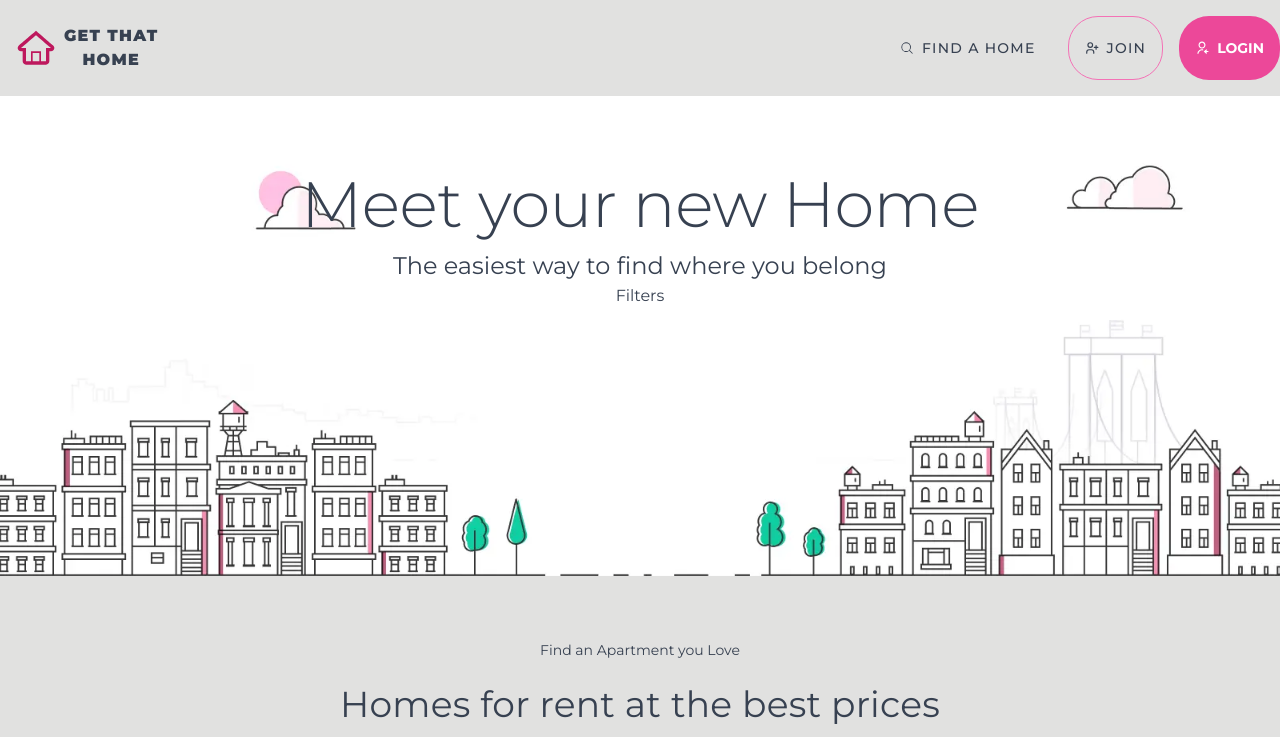
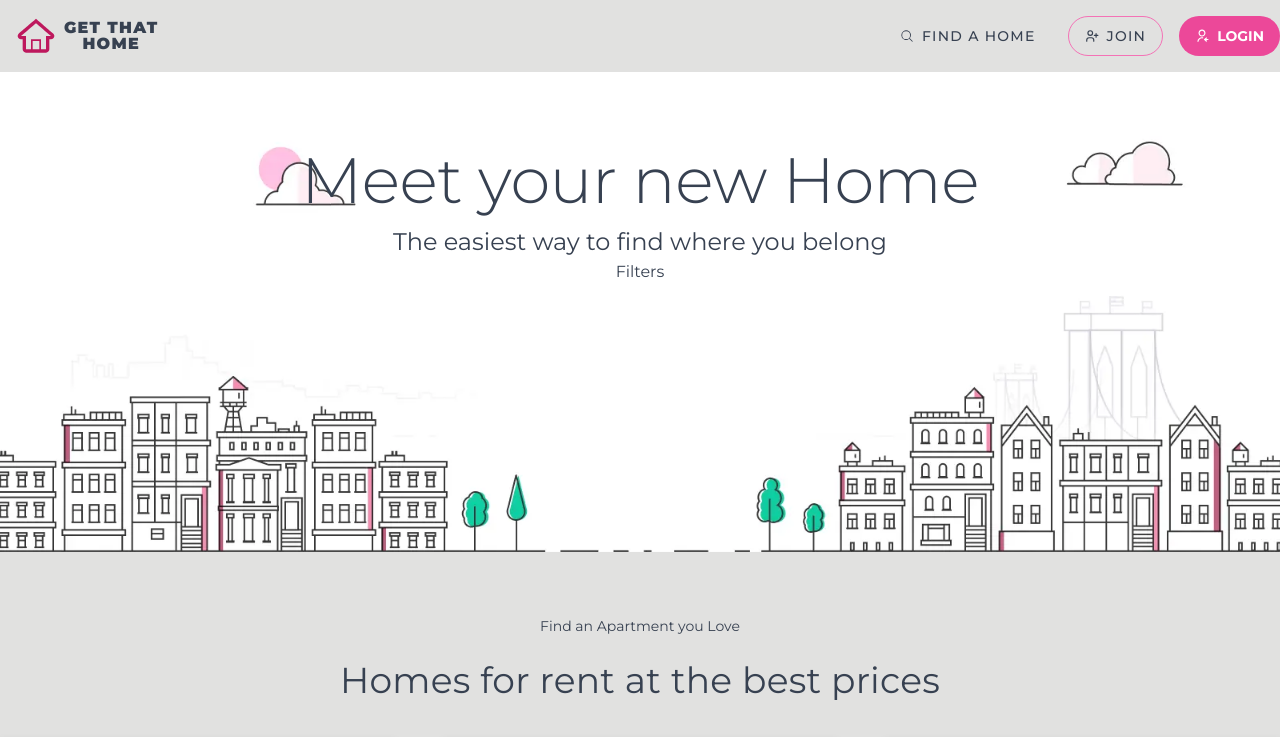
Before and after one commit to AlexMendozaEt/Vite-React-GetThatHome, a React (Vite) app: page / in a window 1280 px wide. Shown: the top 737 px of the page. Built offline with nearby package versions, Linux system fonts and the light colour scheme.

Commit message:
chore update logo styles

```diff
--- a/src/components/Logo/logo.jsx
+++ b/src/components/Logo/logo.jsx
@@ -9,9 +9,10 @@ function Logo({ ...props }) {
   return (
     <StyledAnchor {...props}>
       <TiHomeOutline size={"2.5rem"} color={theme.colors.pink[700]} />
-      GET THAT
-      <br />
-      HOME
+      <div className="title">
+        <p>GET THAT</p>
+        <p>HOME</p>
+      </div>
     </StyledAnchor>
   );
 }
--- a/src/components/Logo/styles.js
+++ b/src/components/Logo/styles.js
@@ -7,17 +7,17 @@ function sizeStyles(size) {
   switch (size) {
     case "sm":
       return `
-        padding: 0.375rem 0.625rem;
+        padding: 0 0.625rem;
         ${typography.text.sm}
       `;
     case "lg":
       return `
-          padding: 0.75rem 1.5rem;
+          padding: 0 1.5rem;
           ${typography.text.lg}
         `;
     default:
       return `
-          padding: 0.5rem 1rem ;
+          padding: 0 1rem ;
           ${typography.text.md}
         `;
   }
@@ -28,18 +28,24 @@ export const StyledAnchor = styled(Link)`
   width: ${({ isfullwidth }) => (isfullwidth ? "100%" : "fit-content")};
   justify-content: center;
   align-items: center;
-  text-align: center;
-  white-space: nowrap;
   gap: 0.5rem;
-  font-weight: 900;
+  ${(props) => sizeStyles(props.size)}
   border: none;
   cursor: pointer;
-  letter-spacing: 0.07813rem;
-  ${(props) => sizeStyles(props.size)}
+
   :hover {
     background-color: ${(props) => props.theme.colors.background.dark};
   }
+
   :focus {
     outline: 0.1875rem solid ${(props) => props.theme.colors.info};
   }
+
+  .title {
+    // white-space: nowrap;
+    text-align: center;
+    font-weight: 900;
+    letter-spacing: 0.07813rem;
+    line-height: 1rem;
+  }
 `;
```
